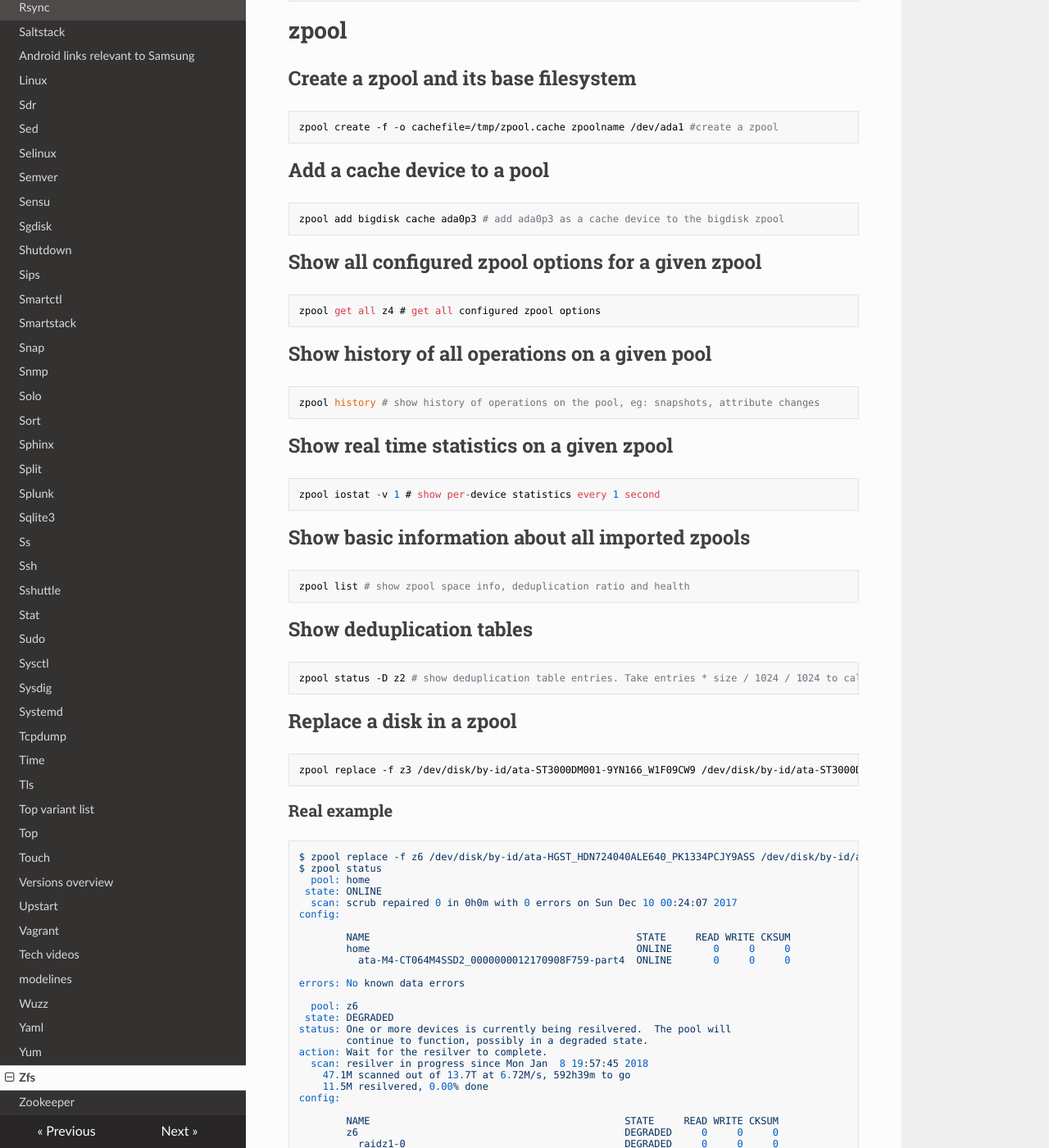
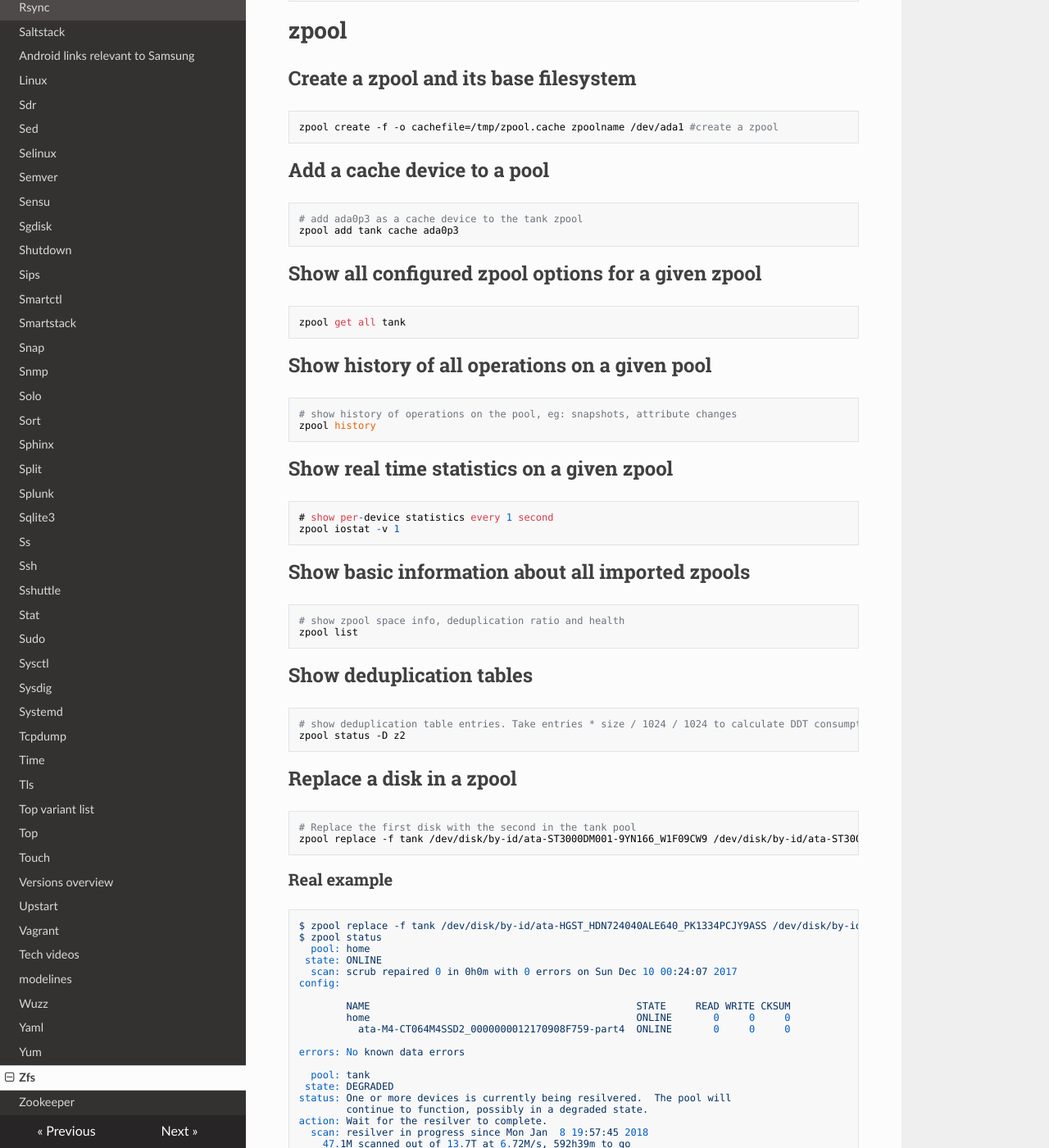
Before and after one commit to lando-cal/tech-notes, an MkDocs documentation site: the page built from docs/zfs.md, in a window 1280 px wide and 1400 px high, scrolled down 1745 px. Shown: the whole window at 82% size. Built offline with MkDocs 1.6.1, drawn with Linux system fonts in a browser that asks for light colours; nearby versions of some CDN libraries; some of the changed text lies outside the part shown.

Commit message:
Reformat some comments. Rename all example zpools to tank.

````diff
--- a/docs/zfs.md
+++ b/docs/zfs.md
@@ -43,12 +43,12 @@ Good explanation: <https://blogs.oracle.com/brendan/entry/test>
 
 # zdb
 
-## Show the potential savings of turning on dedupe on zpool bigdisk
+## Show the potential savings of turning on dedupe on zpool tank
 
 <http://hub.opensolaris.org/bin/view/Community+Group+zfs/dedup>
 
 ```
-zdb -S bigdisk
+zdb -S tank
 ```
 
 ## Show transactions and human readable dates in the zdb history
@@ -78,49 +78,55 @@ zpool create -f -o cachefile=/tmp/zpool.cache zpoolname /dev/ada1 #create a zpoo
 ## Add a cache device to a pool
 
 ```
-zpool add bigdisk cache ada0p3 # add ada0p3 as a cache device to the bigdisk zpool
+# add ada0p3 as a cache device to the tank zpool
+zpool add tank cache ada0p3
 ```
 
 ## Show all configured zpool options for a given zpool
 
 ```
-zpool get all z4 # get all configured zpool options
+zpool get all tank
 ```
 
 ## Show history of all operations on a given pool
 
 ```
-zpool history # show history of operations on the pool, eg: snapshots, attribute changes
+# show history of operations on the pool, eg: snapshots, attribute changes
+zpool history
 ```
 
 ## Show real time statistics on a given zpool
 
 ```
-zpool iostat -v 1 # show per-device statistics every 1 second
+# show per-device statistics every 1 second
+zpool iostat -v 1
 ```
 
 ## Show basic information about all imported zpools
 
 ```
-zpool list # show zpool space info, deduplication ratio and health
+# show zpool space info, deduplication ratio and health
+zpool list
 ```
 
 ## Show deduplication tables
 
 ```
-zpool status -D z2 # show deduplication table entries. Take entries * size / 1024 / 1024 to calculate DDT consumption
+# show deduplication table entries. Take entries * size / 1024 / 1024 to calculate DDT consumption
+zpool status -D z2
 ```
 
 ## Replace a disk in a zpool
 
 ```
-zpool replace -f z3 /dev/disk/by-id/ata-ST3000DM001-9YN166_W1F09CW9 /dev/disk/by-id/ata-ST3000DM001-9YN166_Z1F0N9S7 # Replace the first disk with the second in the z3 pool
+# Replace the first disk with the second in the tank pool
+zpool replace -f tank /dev/disk/by-id/ata-ST3000DM001-9YN166_W1F09CW9 /dev/disk/by-id/ata-ST3000DM001-9YN166_Z1F0N9S7
 ```
 
 ### Real example
 
 ```
-$ zpool replace -f z6 /dev/disk/by-id/ata-HGST_HDN724040ALE640_PK1334PCJY9ASS /dev/disk/by-id/ata-HGST_HUH728080ALE600_VKHA6YDX
+$ zpool replace -f tank /dev/disk/by-id/ata-HGST_HDN724040ALE640_PK1334PCJY9ASS /dev/disk/by-id/ata-HGST_HUH728080ALE600_VKHA6YDX
 $ zpool status
   pool: home
  state: ONLINE
@@ -133,7 +139,7 @@ config:
 
 errors: No known data errors
 
-  pool: z6
+  pool: tank
  state: DEGRADED
 status: One or more devices is currently being resilvered.  The pool will
         continue to function, possibly in a degraded state.
@@ -144,7 +150,7 @@ action: Wait for the resilver to complete.
 config:
 
         NAME                                           STATE     READ WRITE CKSUM
-        z6                                             DEGRADED     0     0     0
+        tank                                           DEGRADED     0     0     0
           raidz1-0                                     DEGRADED     0     0     0
             replacing-0                                UNAVAIL      0     0     0
               ata-HGST_HDN724040ALE640_PK1334PCJY9ASS  UNAVAIL      0     1     0  corrupted data
@@ -158,88 +164,92 @@ errors: No known data errors
 
 # zfs
 
-## show differences between filesystem and snapshot
+## show differences between current filesystem state and snapshot state
 
 ```
-zfs diff z3 z3@snap # show the filesystem differences between the dataset and the snapshot
+zfs diff tank tank@snap
 ```
 
 ## Show configured properties for a filesystem
 
 ```
-zfs get all # show configured zfs properties
+zfs get all
 ```
 
 ## Show custom filesystem attributes
 
 ```
-zfs get all -s local z3 # show custom attributes that override inherited attributes
+# show custom attributes that override inherited attributes
+zfs get all -s local tank
 ```
 
 ## Show an overview of all mounted zfs filesystems
 
 ```
-zfs list # show disk space including free physical disk space and mount info
+# show disk space including free physical disk space and mount info
+zfs list
 ```
 
 ## Show specified fields of each filesystem
 
 ```
-zfs list -t all -o name,referenced,used,written,creation,userused@root # show the listed fields of all filesystems
+# show the listed fields of all filesystems
+zfs list -t all -o name,referenced,used,written,creation,userused@root
 ```
 
 ## Show only snapshots
 
 ```
-zfs list -t snapshot # list snapshots
+zfs list -t snapshot
 ```
 
 ## Show space consumed by file owner
 
 ```
-zfs userspace bigdisk # show space consumed by each user
+zfs userspace tank
 ```
 
 ## Disable atime updates for a filesystem
 
 ```
-zfs set atime=off bigdisk # disable atime updates
+zfs set atime=off tank
 ```
 
 ## Set compression to lz4 for a filesystem
 
 ```
-zfs set compression=lz4 z3 # enable compression
+zfs set compression=lz4 tank
 ```
 
 ## Set deduplication to enabled for a filesystem
 
 ```
-zfs set dedup=on exports # enable deduplication
+zfs set dedup=on tank
 ```
 
 ## Set a filesystem to readonly
 
 ```
-zfs set readonly=on zpoolname/dataset # set read-only attribute
+zfs set readonly=on zpoolname/dataset
 ```
 
 ## Set a filesystem to allow NFS sharing
 
 ```
-zfs set sharenfs=on zpoolname # enable NFS sharing of a zpool
+zfs set sharenfs=on tank
 ```
 
 ## Create a dataset
 
 ```
-zfs create z5/sole # create a dataset 'sole' on zpool 'z5'
+# create a dataset 'sole' on zpool 'tank'
+zfs create tank/sole
 ```
 
 ## Destroy multiple snapshots
 
 ```
-zfs destroy z3@20130413-weekly,20130420-weekly,20130428-weekly,20130505-weekly
+zfs destroy tank@20130413-weekly,20130420-weekly,20130428-weekly,20130505-weekly
 ```
 
 ## zfs send / receive
@@ -247,7 +257,7 @@ zfs destroy z3@20130413-weekly,20130420-weekly,20130428-weekly,20130505-weekly
 Replicate a zpool (use the latest snapshot name as the source) to a blank zpool:
 
 ```
-zfs send -v -D -R bigdisk@20120907-oldest | zfs receive -F -v z2
+zfs send -v -D -R tank@20120907-oldest | zfs receive -F -v z2
 ```
 
 - -D enables a deduplicated stream.
@@ -266,29 +276,29 @@ zfs send -v -D -R z1@20120907-oldest | ssh otherhost zfs receive -v z2/z1
 This shows an entire dataset up to the given snapshot
 
 ```
-zfs send -n -v -D -R z3@20140531-monthly
+zfs send -n -v -D -R tank@20140531-monthly
 ```
 
 ## Show the space differences between two snapshots
 
 ```
-zfs send -n -v -D -i z3@20140531-monthly z3@20141031-monthly
+zfs send -n -v -D -i tank@20140531-monthly tank@20141031-monthly
 ```
 
 ## Show the amount of new space consumed by each monthly
 
 ```
-zfs list -o name | grep 'z3@.*monthly' | while read -r X ; do [[ ! $a =~ .*monthly ]] && a=$X || zfs send -n -v -D -i $a $X && a=$X ; done 2>&1 | grep send
+zfs list -o name | grep 'tank@.*monthly' | while read -r X ; do [[ ! $a =~ .*monthly ]] && a=$X || zfs send -n -v -D -i $a $X && a=$X ; done 2>&1 | grep send
 ```
 
 # Complex examples
 
-## Create a raidz called z3
+## Create a raidz called tank
 
 Create a raidz pool from 4 disks and set some properties:
 
 ```
-pool=z3
+pool=tank
 zpool create -f "${pool}" raidz /dev/disk/by-id/scsi-SATA_HGST_HDN724040A_PK2338P4H*-part1 -o ashift=12
 zfs set dedup=on "${pool}"
 zpool set listsnapshots=on "${pool}"
````
